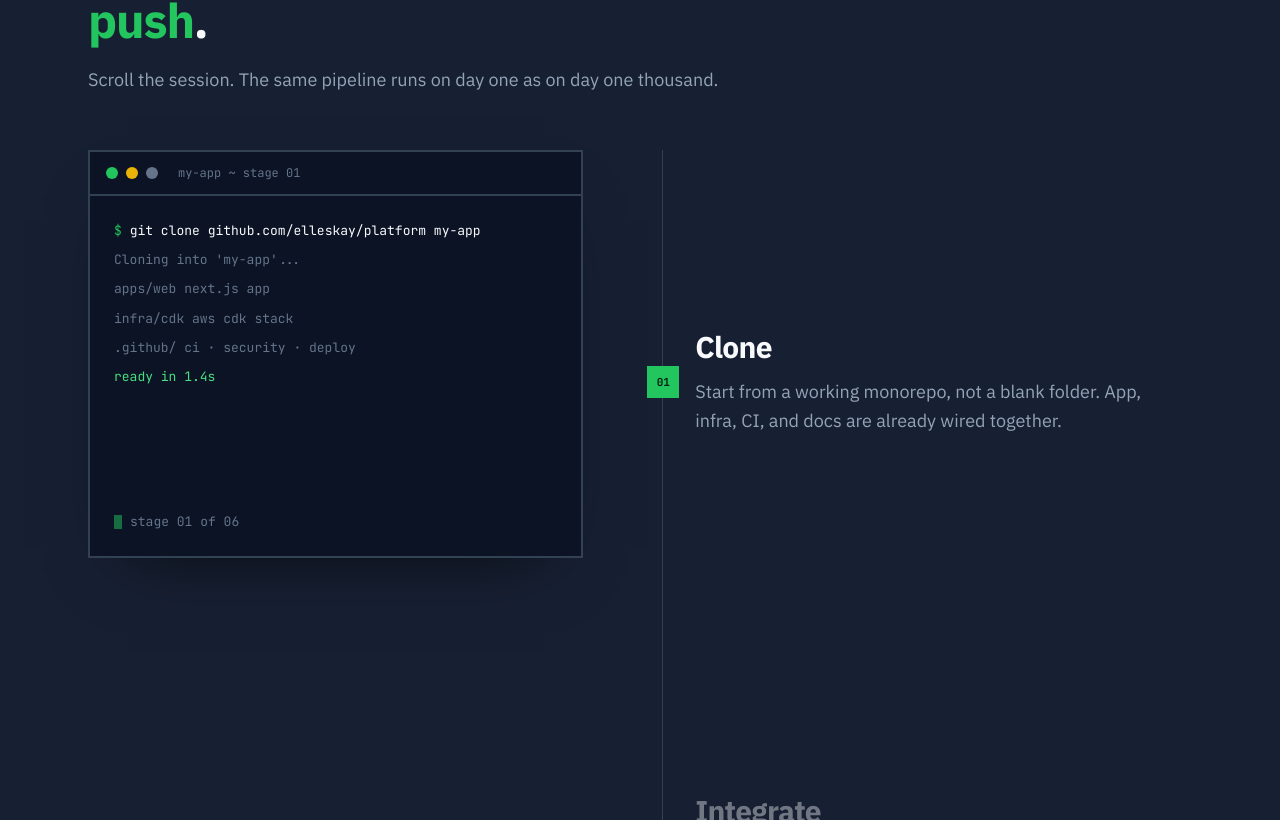
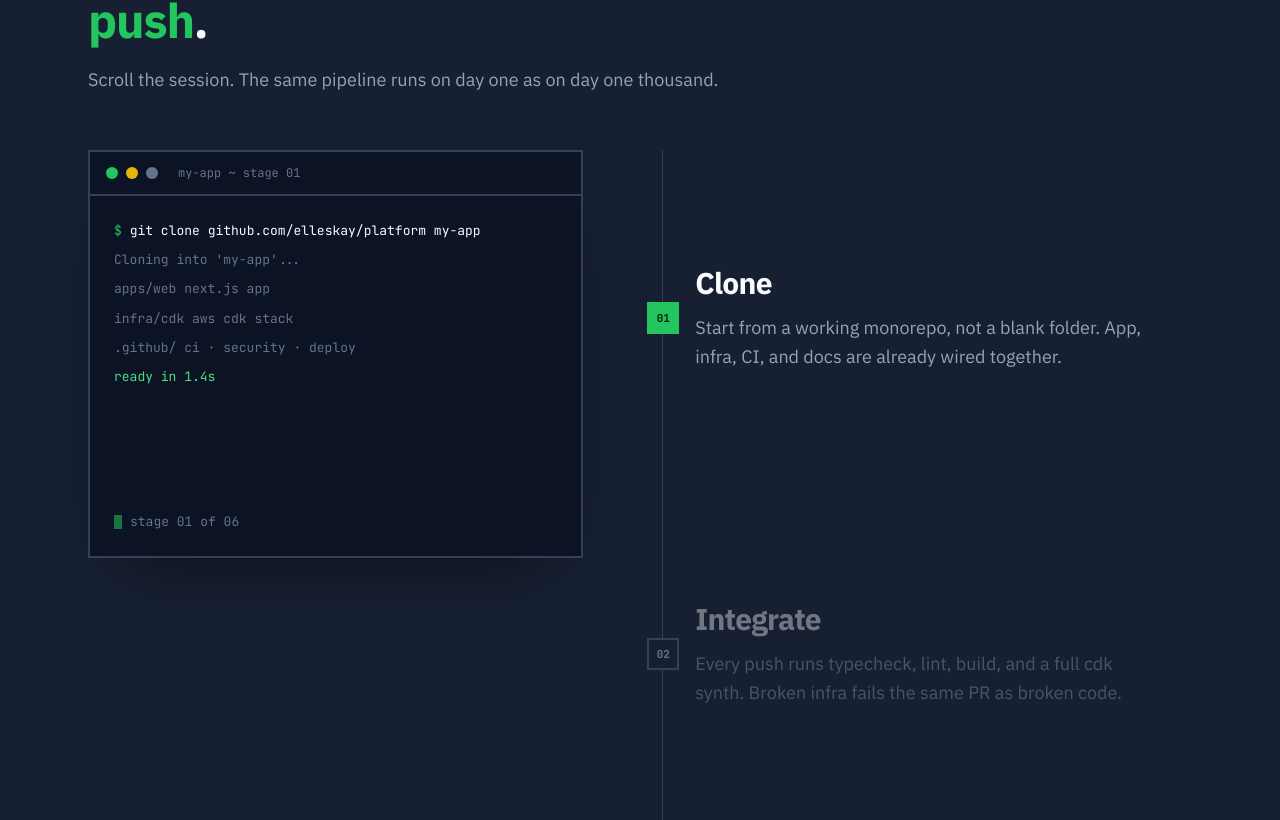
Before and after one commit to elleskay/platform-site, a Next.js app: page / in a window 1280 px wide. Shown: the part 1000-1820 px from the top of the page. Built offline with nearby package versions, Linux system fonts and the light colour scheme.

Commit message:
Tighten pipeline step spacing (58vh to 42vh)

```diff
--- a/app/components/Pipeline.tsx
+++ b/app/components/Pipeline.tsx
@@ -182,7 +182,7 @@
                   ref={(el) => {
                     refs.current[i] = el;
                   }}
-                  className="relative flex min-h-[58vh] flex-col justify-center pl-12"
+                  className="relative flex min-h-[42vh] flex-col justify-center py-6 pl-12"
                 >
                   <span
                     className="absolute left-0 top-1/2 flex h-8 w-8 -translate-y-1/2 items-center justify-center border-2 text-[11px] font-bold transition-colors duration-300"
```
